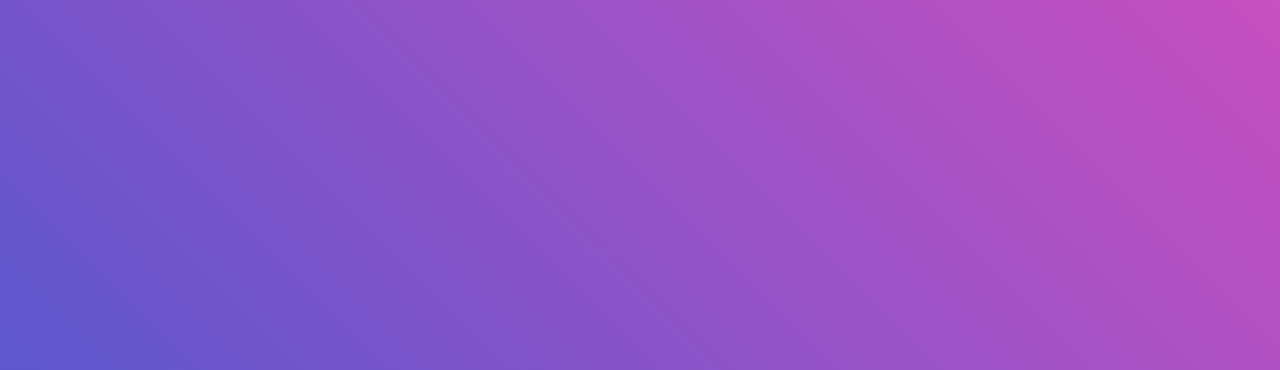
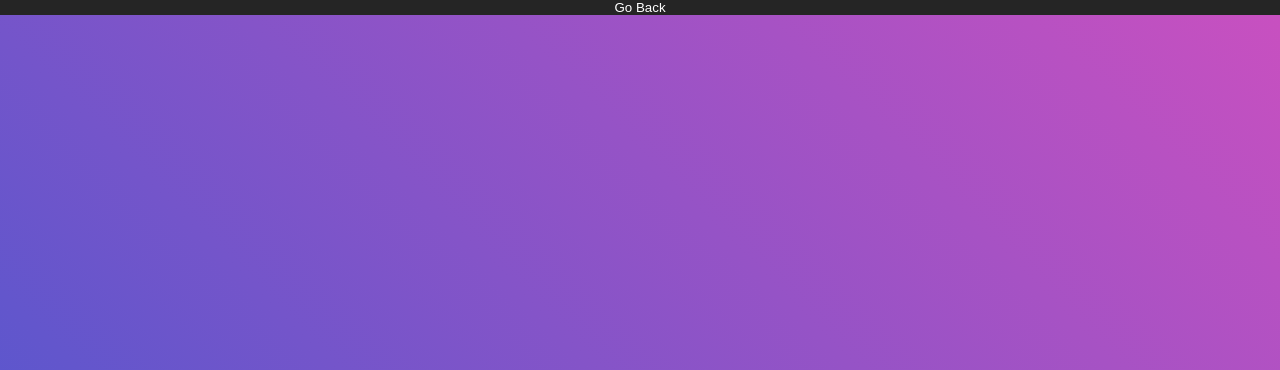
Before and after one commit to sailcali/kiowa-monitor-API, a Flask app: page /temps/today in a window 1280 px wide. Shown: the top 370 px of the page. Run offline with Flask 2, Linux system fonts and the light colour scheme; data that the repository does not hold is empty; parts of the project's set-up code (start-up, migrations or seed data) failed here and were passed over; some libraries are stand-ins or nearby versions.

Commit message:
added back button to temps index

```diff
--- a/app/static/css/main.css
+++ b/app/static/css/main.css
@@ -5,6 +5,10 @@
   justify-content: center;
   align-items: center;
   background-color: rgb(37, 37, 37);
+}
+
+header button {
+  color: white;
 }
 
 /*//////////////////////////////////////////////////////////////////
--- a/app/templates/index.html
+++ b/app/templates/index.html
@@ -1,7 +1,7 @@
 <!DOCTYPE html>
 <html lang="en">
 <head>
-	<title>Today's Temps at Kiowa</title>
+	<title>Temps at Kiowa</title>
 
 	<meta charset="UTF-8">
 	<meta name="viewport" content="width=device-width, initial-scale=1">
@@ -21,6 +21,9 @@
 <!--===============================================================================================-->
 </head>
 <body>
+	<header>
+		<button onclick="history.back()">Go Back</button>
+	</header>
 
 	<div class="limiter">
 		<div class="container-table100">
```
